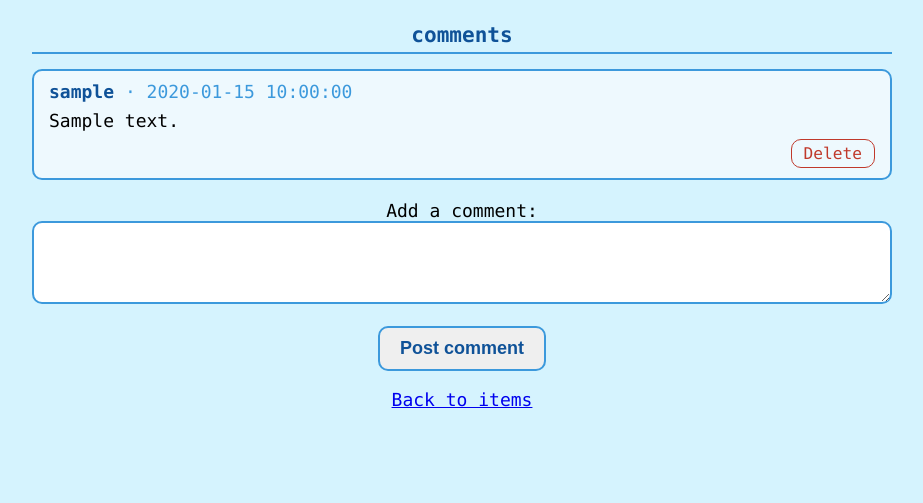
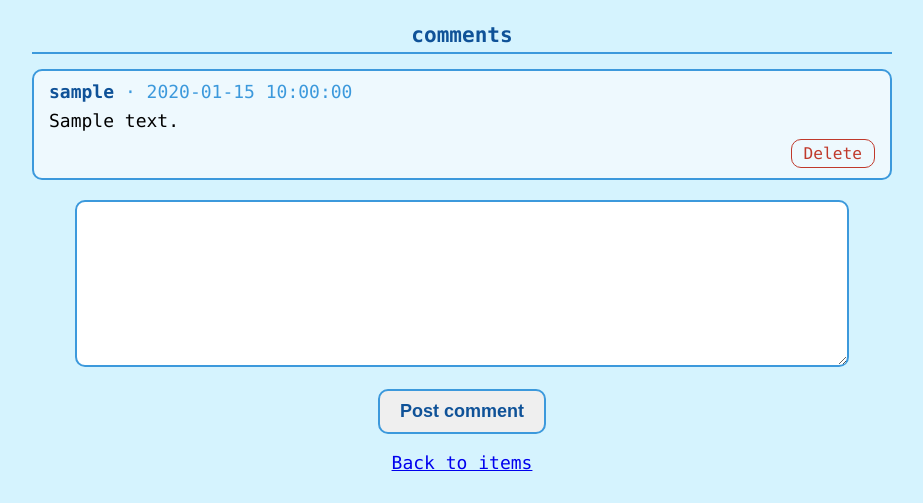
Before and after one commit to neoharju/docnotes, a Flask app: template templates/items/view.html in a window 1280 px wide. Shown: the part 341-844 px from the top of the page, without its empty margins (178-1101 px from the left). Before the commit the page ends 749 px from the top, so only its background shows below. Run offline with Flask 3, Linux system fonts and the light colour scheme; the visitor is signed in with stand-in values (Sample User, id 1); the template is opened without the code that fills it: most values are stand-ins (such as "Sample title", 1, 10 or a date in 2020).

Commit message:
style: make comment textarea taller

```diff
--- a/static/main.css
+++ b/static/main.css
@@ -400,7 +400,7 @@ h3 {
 
 textarea {
 	box-sizing: border-box;
-	width: 100%;
+	width: 90%;
 	padding: 8px 12px;
 	font: inherit;
 	font-size: 1rem;
--- a/templates/items/view.html
+++ b/templates/items/view.html
@@ -69,8 +69,7 @@ on {{ item.created_at }}
 {% if session.user_id %}
 	<form action="{{ url_for('comment_new', item_id=item.id) }}" method="post">
 		<p>
-			<label for="content">Add a comment:</label><br />
-			<textarea id="content" name="content" rows="3" maxlength="2000" required></textarea>
+			<textarea id="content" name="content" rows="7" maxlength="2000" required></textarea>
 		</p>
 		<input type="hidden" name="csrf_token" value="{{ session.csrf_token }}" />
 		<button type="submit">Post comment</button>
```
